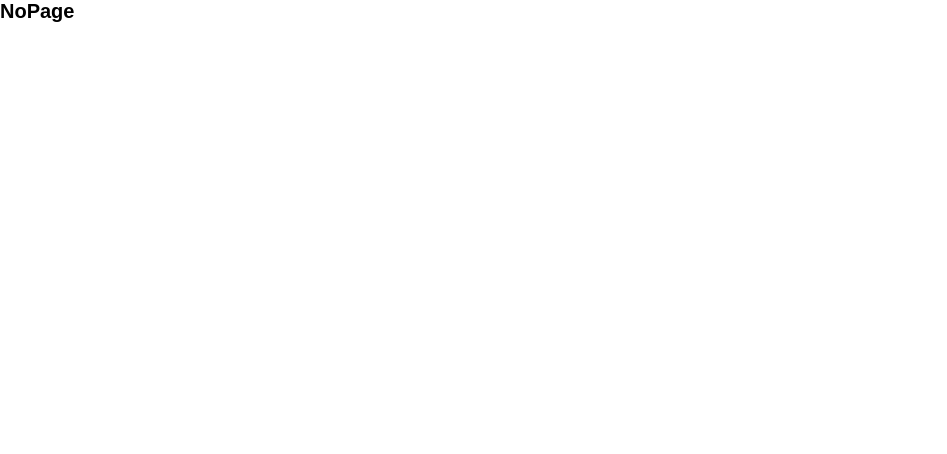
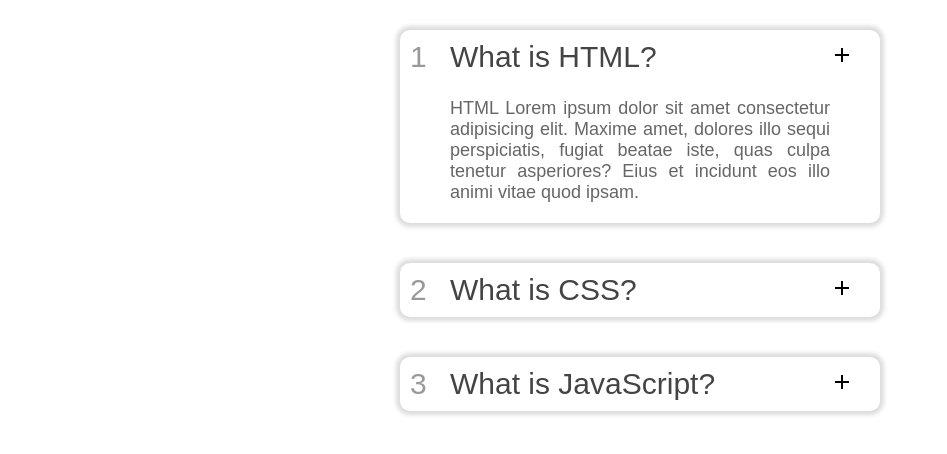
Before and after one commit to kingarunesh/React-Projects, a React (Create React App) app: page /accordion in a window 1280 px wide. Shown: the top 454 px of the page, without its empty margins (0-947 px from the left). Built offline with nearby package versions, Linux system fonts and the light colour scheme.

Commit message:
15.1 : Accordion Style completed

```diff
--- a/src/App.js
+++ b/src/App.js
@@ -15,6 +15,7 @@ import ImageStepSlider from "./components/image-steps-slider/ImageStepSlider";
 import SingleSimpleOpenModel from "./single-simple-open-model/SingleSimpleOpenModel";
 import OpenModelForm from "./components/open-model-form/OpenModelForm";
 import RegisterFormSteps from "./components/register-form-steps/RegisterFormSteps";
+import Accordion from "./components/accordion/Accordion";
 
 export default function App() {
     return (
@@ -37,6 +38,7 @@ export default function App() {
                         <Route path="/single-simple-open-model" element={<SingleSimpleOpenModel />} />
                         <Route path="/open-model-form" element={<OpenModelForm />} />
                         <Route path="/register-form-steps" element={<RegisterFormSteps />} />
+                        <Route path="/accordion" element={<Accordion />} />
                     </Route>
                 </Routes>
             </BrowserRouter>
--- /dev/null
+++ b/src/components/accordion/Accordion.js
@@ -0,0 +1,59 @@
+import "./accordion.scss";
+
+export default function Accordion() {
+    return (
+        <>
+            <div className="accordion">
+                <div className="accordion__container">
+                    <section className="accordion__container--box">
+                        <div className="accordion__container--box--number">1</div>
+
+                        <p className="accordion__container--box--title">What is HTML?</p>
+
+                        <div className="accordion__container--box--icon">
+                            <span className="material-symbols-outlined">add</span>
+                        </div>
+
+                        <p className="accordion__container--box--body">
+                            HTML Lorem ipsum dolor sit amet consectetur adipisicing elit. Maxime amet, dolores illo sequi
+                            perspiciatis, fugiat beatae iste, quas culpa tenetur asperiores? Eius et incidunt eos illo animi vitae
+                            quod ipsam.
+                        </p>
+                    </section>
+
+                    <section className="accordion__container--box">
+                        <div className="accordion__container--box--number">2</div>
+
+                        <p className="accordion__container--box--title">What is CSS?</p>
+
+                        <div className="accordion__container--box--icon">
+                            <span className="material-symbols-outlined">add</span>
+                        </div>
+
+                        <p className="accordion__container--box--body hidden">
+                            CSS Lorem ipsum dolor sit amet consectetur adipisicing elit. Maxime amet, dolores illo sequi
+                            perspiciatis, fugiat beatae iste, quas culpa tenetur asperiores? Eius et incidunt eos illo animi vitae
+                            quod ipsam.
+                        </p>
+                    </section>
+
+                    <section className="accordion__container--box ">
+                        <div className="accordion__container--box--number">3</div>
+
+                        <p className="accordion__container--box--title">What is JavaScript?</p>
+
+                        <div className="accordion__container--box--icon">
+                            <span className="material-symbols-outlined">add</span>
+                        </div>
+
+                        <p className="accordion__container--box--body hidden">
+                            JavaScript Lorem ipsum dolor sit amet consectetur adipisicing elit. Maxime amet, dolores illo sequi
+                            perspiciatis, fugiat beatae iste, quas culpa tenetur asperiores? Eius et incidunt eos illo animi vitae
+                            quod ipsam.
+                        </p>
+                    </section>
+                </div>
+            </div>
+        </>
+    );
+}
--- /dev/null
+++ b/src/components/accordion/accordion.scss
@@ -0,0 +1,50 @@
+.accordion {
+    // background-color: #ededed;
+    padding: 2rem 0;
+
+    &__container {
+        padding: 1rem;
+        margin: auto;
+        width: 50rem;
+        // background-color: #ddd;
+
+        display: flex;
+        flex-direction: column;
+        gap: 4rem;
+
+        &--box {
+            display: grid;
+            grid-template-columns: 4rem 1fr 4rem;
+            row-gap: 1.4rem;
+            box-shadow: 0px 0px 4px 4px #ddd;
+            padding: 1rem;
+            border-radius: 1rem;
+
+            &--number,
+            &--title,
+            &--icon {
+                font-size: 3rem;
+            }
+
+            &--title {
+                color: #444;
+            }
+
+            &--number {
+                color: #999;
+            }
+
+            &--body {
+                grid-column: 2/3;
+                font-size: 1.8rem;
+                text-align: justify;
+                color: #666;
+                padding: 1rem 0;
+            }
+        }
+    }
+}
+
+.hidden {
+    display: none;
+}
--- a/src/components/layout/Home.js
+++ b/src/components/layout/Home.js
@@ -76,6 +76,12 @@ export default function Home() {
                             Register Form Steps
                         </Link>
                     </li>
+
+                    <li>
+                        <Link to="/accordion" target="_blank">
+                            Accordion
+                        </Link>
+                    </li>
                 </ol>
             </nav>
 
```
